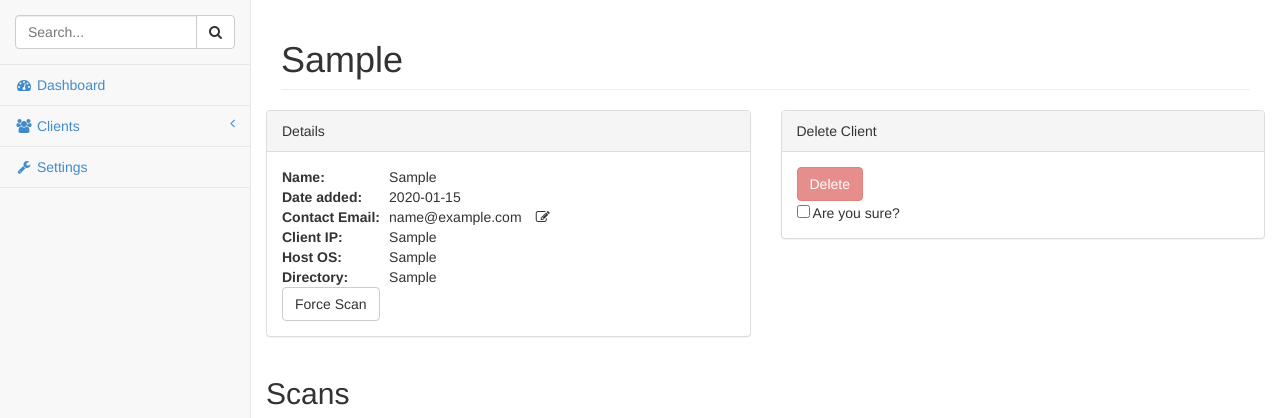
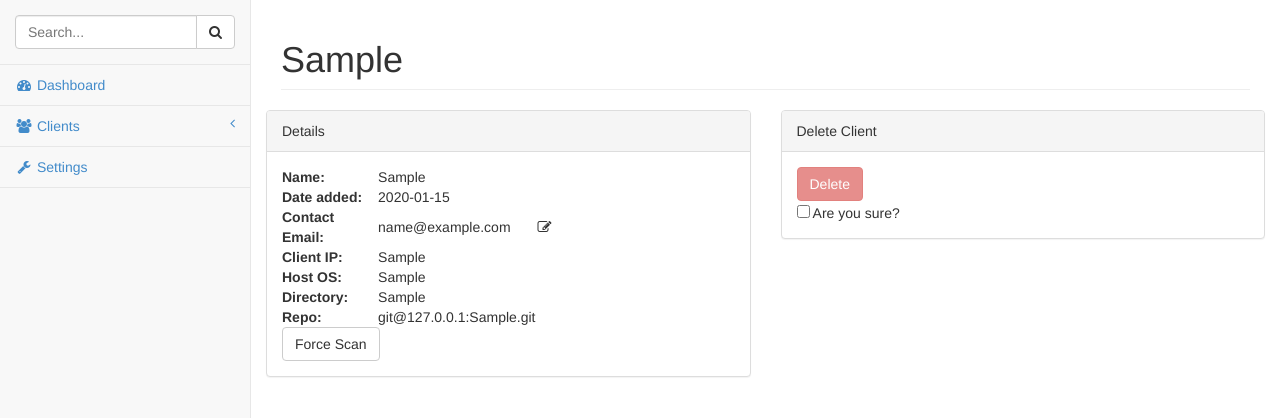
Before and after one commit to thatarchguy/Fimiwal, a Flask app: page /client/1/admin/ in a window 1280 px wide. Shown: the part 51-469 px from the top of the page. Run offline with Flask 2, Linux system fonts and the light colour scheme; a user stored in the database is signed in; tables that the repository leaves empty hold one stand-in row (values such as "Sample post"); some libraries are stand-ins or nearby versions.

Commit message:
added public repo url to clientadmin

```diff
--- a/config.py
+++ b/config.py
@@ -6,6 +6,7 @@ class BaseConfiguration(object):
     # Statement for enabling the development environment
     DEBUG = True
 
+    PUBLIC_IP = "127.0.0.1"
     BASE_DIR = os.path.abspath(os.path.dirname(__file__))
 
     SQLALCHEMY_DATABASE_URI = 'sqlite:///' + os.path.join(BASE_DIR, 'app.db')
--- a/fimiwal/templates/clientadmin.html
+++ b/fimiwal/templates/clientadmin.html
@@ -32,6 +32,7 @@
               <tr><td><strong>Client IP: </strong></td><td><span id="ip">{{ client.ip }} </span></td><td></td></tr>
               <tr><td><strong>Host OS: </strong></td><td><span id="os">{{ client.os }} </span></td><td></td></tr>
                 <tr><td><strong>Directory: </strong></td><td><span id="directory">{{ client.directory }} </span></td><td></td></tr>
+             <tr><td><strong>Repo: </strong></td><td><span id="clone">git@{{ serverip }}:{{ client.ident}}.git</span></td><td></td></tr>
 
             </table>
             <a class="btn btn-default" href="/client/{{ client.id }}/scan">Force Scan</a>
--- a/fimiwal/views.py
+++ b/fimiwal/views.py
@@ -154,9 +154,11 @@ def client_add():
 @login_required
 def client_admin(client_id):
     client = models.Clients.query.get(client_id)
+    serverip = app.config['PUBLIC_IP']
     return render_template('clientadmin.html',
                            title=client.ident,
-                           client=client)
+                           client=client,
+                           serverip=serverip)
 
 @app.route('/client/<int:client_id>/admin/edit', methods=['POST'])
 @login_required
```
